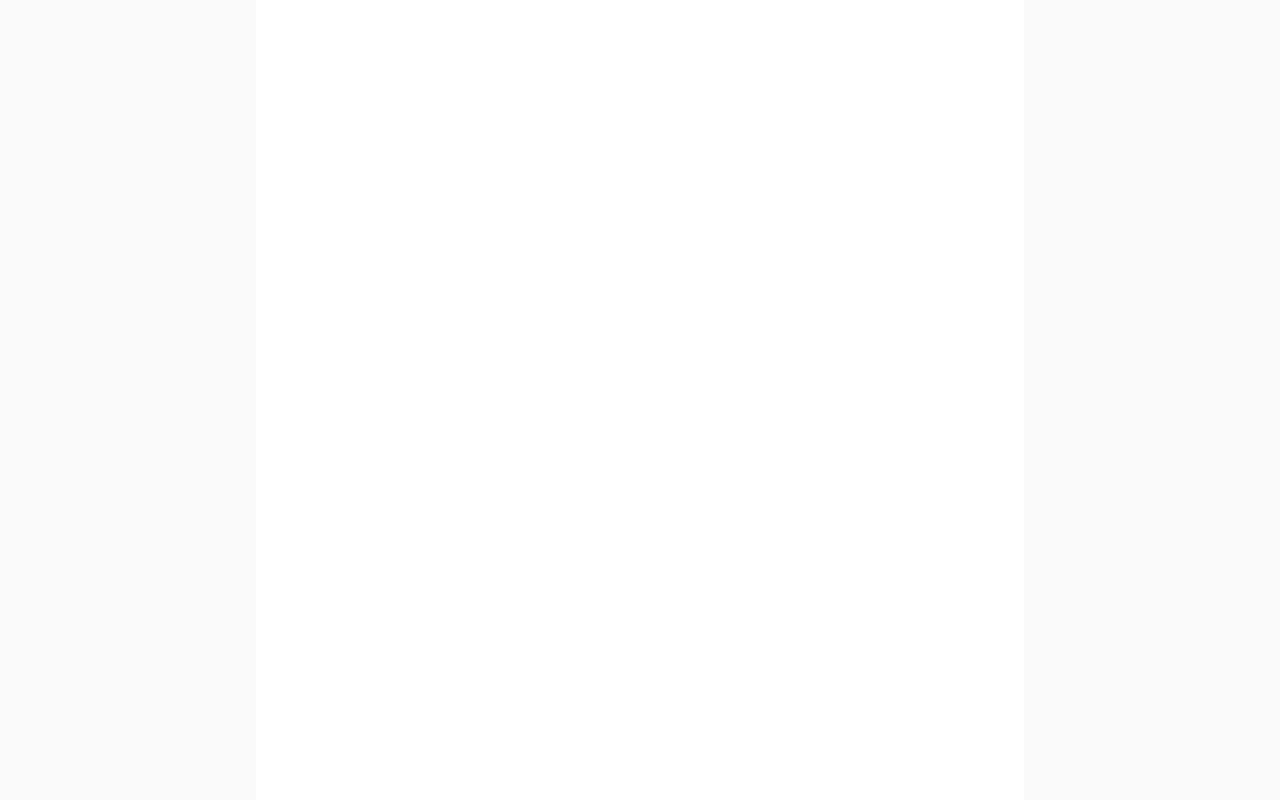
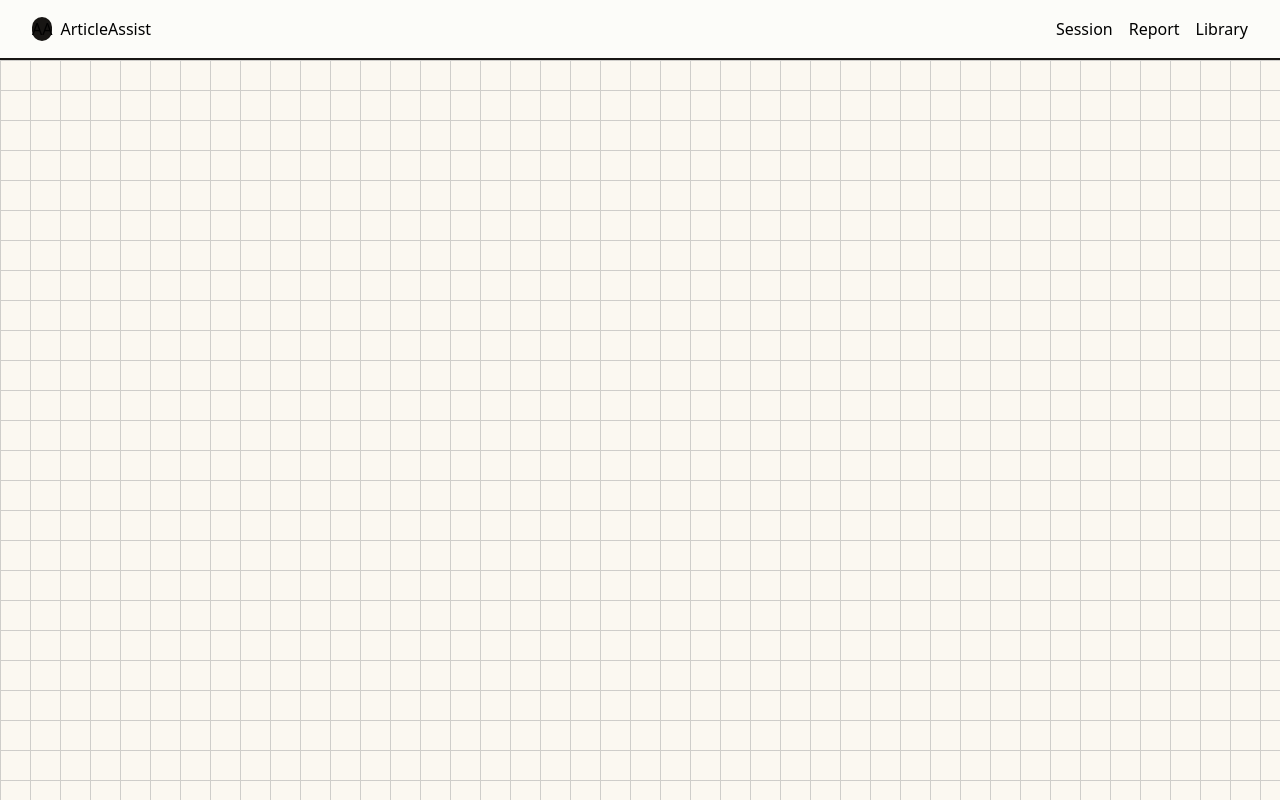
Before and after one commit to francodestudio/ArticleAssist, a Next.js app in the folder frontend/: page / in a window 1280 px wide. Built offline with nearby package versions, Linux system fonts and the light colour scheme.

Commit message:
feat:implement grid background and nav bar

```diff
--- /dev/null
+++ b/frontend/src/app/components/ui/Navbar.tsx
@@ -0,0 +1,18 @@
+
+const Navbar = () => {
+  return (
+    <div className="flex h-15 items-center px-8 justify-between bg-foreground border-b-2 border-primary">
+        <div className="flex gap-2">
+            <span className="bg-primary rounded-2xl">AA</span>
+            <p>ArticleAssist</p>
+        </div>
+        <div className="flex gap-4">
+            <p>Session</p>
+            <p>Report</p>
+            <p>Library</p>
+        </div>
+    </div>
+  )
+}
+
+export default Navbar
--- a/frontend/src/app/globals.css
+++ b/frontend/src/app/globals.css
@@ -2,7 +2,9 @@
 
 :root {
   --background: oklch(0.98 0.01 90);
-  --foreground: oklch(0.18 0.005 60);
+  --foreground: oklch(0.99 0.003 95);
+
+  --grid-line: oklch(0.85 0.005 90);
 
   --paper: oklch(0.99 0.003 95);
   --ink: oklch(0.18 0.005 60);
@@ -30,6 +32,8 @@
   --color-background: var(--background);
   --color-foreground: var(--foreground);
 
+  --color-grid-line: var(--grid-line);
+
   --color-paper: var(--paper);
   --color-ink: var(--ink);
   --color-card: var(--card);
@@ -54,3 +58,11 @@
   --font-sans: "IBM Plex Sans", system-ui, sans-serif;
   --font-mono: "IBM Plex Mono", ui-monospace, monospace;
 }
+
+
+body {
+  background-color: var(--background);
+  background-image: linear-gradient(to right, var(--grid-line) 1px, transparent 1px),
+                    linear-gradient(to bottom, var(--grid-line) 1px, transparent 1px);
+  background-size: 30px 30px;
+}
--- a/frontend/src/app/layout.tsx
+++ b/frontend/src/app/layout.tsx
@@ -1,16 +1,7 @@
 import type { Metadata } from "next";
-import { Geist, Geist_Mono } from "next/font/google";
 import "./globals.css";
+import Navbar from "./components/ui/Navbar";
 
-const geistSans = Geist({
-  variable: "--font-geist-sans",
-  subsets: ["latin"],
-});
-
-const geistMono = Geist_Mono({
-  variable: "--font-geist-mono",
-  subsets: ["latin"],
-});
 
 export const metadata: Metadata = {
   title: "Create Next App",
@@ -20,10 +11,11 @@ export const metadata: Metadata = {
 export default function RootLayout({ children }: LayoutProps<"/">) {
   return (
     <html
-      lang="en"
-      className={`${geistSans.variable} ${geistMono.variable} h-full antialiased`}
-    >
-      <body className="min-h-full flex flex-col">{children}</body>
+      lang="en">
+      <body className="min-h-full flex flex-col ">
+        <Navbar />
+        {children}
+      </body>
     </html>
   );
 }
--- a/frontend/src/app/page.tsx
+++ b/frontend/src/app/page.tsx
@@ -1,10 +1,7 @@
 
 export default function Home() {
   return (
-    <div className="flex flex-col flex-1 items-center justify-center bg-zinc-50 font-sans dark:bg-black">
-      <main className="flex flex-1 w-full max-w-3xl flex-col items-center justify-between py-32 px-16 bg-white dark:bg-black sm:items-start">
-
-      </main>
+    <div>
     </div>
   );
 }
```
